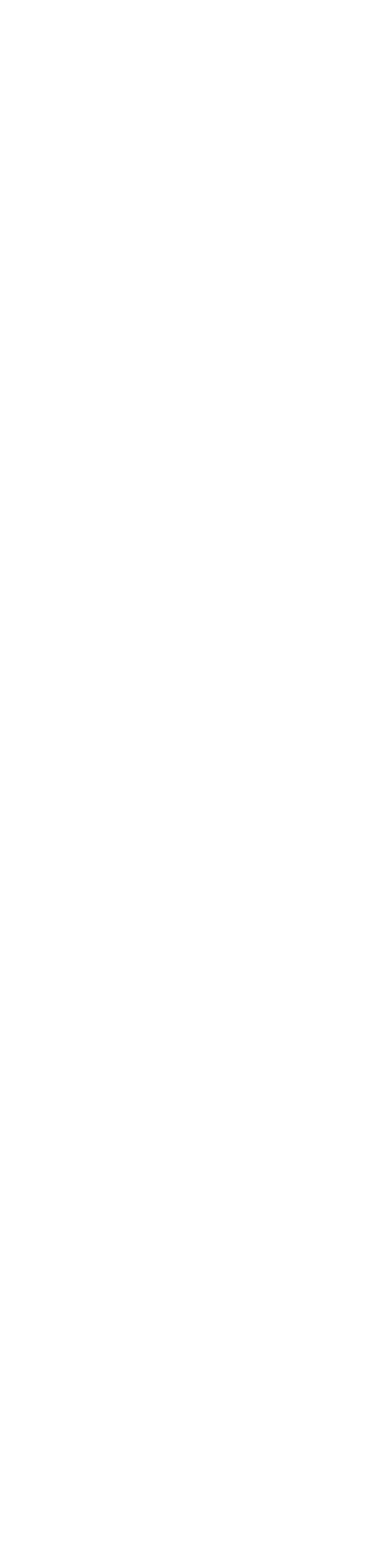
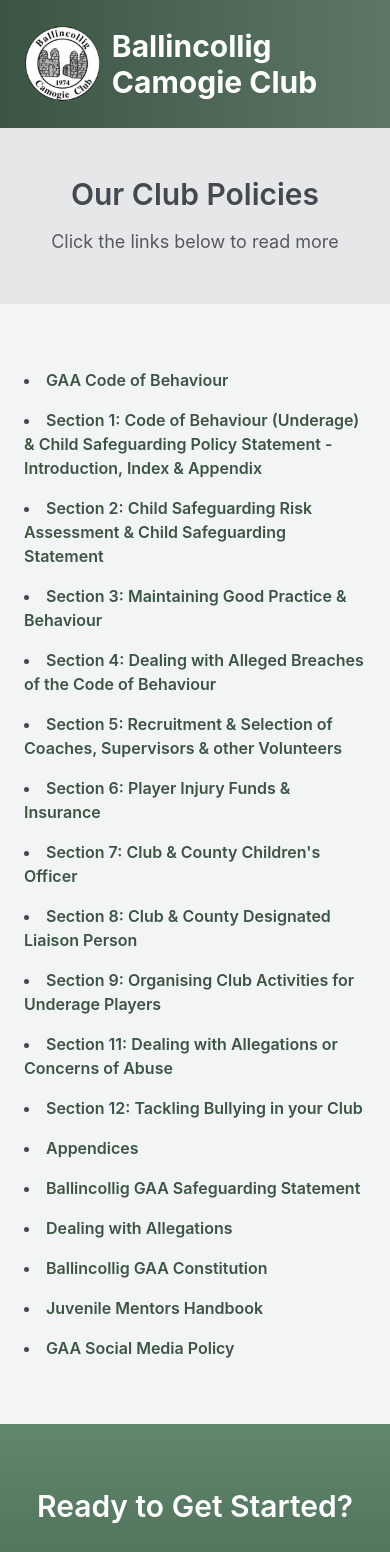
Before and after one commit to Ailbhe-Hickey/ccc, a React (Create React App) app: page /policies in a window 390 px wide. Before the commit this address had no page. Shown: the top 1552 px of the page. Before the commit the page ends 844 px from the top, so only its background shows below. Built offline with nearby package versions, Linux system fonts and the light colour scheme.

Commit message:
added policy and contacr page and mobile hamburger nav menu

```diff
--- a/src/App.tsx
+++ b/src/App.tsx
@@ -2,6 +2,7 @@
 import ContactPage from './pages/Contact';
 import HomePage from './pages/Home';
 import MinorPage from './pages/Minor';
+import PoliciesPage from './pages/policies';
 import ScrollToTop from "./scroll_to_top";
 
 
@@ -14,6 +15,7 @@
       <Route path="/" element={<HomePage />} />
       <Route path="/contact" element={<ContactPage />} />
       <Route path="/minor" element={<MinorPage />} />
+      <Route path="/policies" element={<PoliciesPage />} />
     </Routes>
     </>
   );
--- a/src/components/call_to_action.tsx
+++ b/src/components/call_to_action.tsx
@@ -1,14 +1,19 @@
+import { Link } from "react-router-dom";
+
 const CallToActionSection: React.FC = () => {
   return (
-    <section className="py-16 bg-gradient-to-t from-[#4d7359] to-[#9fcab0] text-white text-center">
+    <section className="py-16 bg-gradient-to-t from-[#3c5443] to-[#61876d] text-white text-center">
       <div className="max-w-7xl mx-auto px-6">
         <h2 className="text-3xl font-semibold mb-6">Ready to Get Started?</h2>
         <p className="text-lg mb-8">
           Whether you're looking to play, volunteer, or just support, there's a place for you here.
         </p>
-        <button className="px-8 py-3 rounded-full bg-[#454851] hover:bg-[#363940] transition font-bold">
-          Contact us today
-        </button>
+        <Link
+          to="/contact"
+          className="px-8 py-3 rounded-full bg-[#454851] hover:bg-[#363940] transition font-bold inline-block hover:underline"
+        >
+          Contact Us Today
+        </Link>
       </div>
     </section>
   );
--- /dev/null
+++ b/src/components/contact_details.tsx
@@ -0,0 +1,51 @@
+type ContactPerson = {
+  role: string;
+  name: string;
+  email: string;
+};
+
+type ContactDetailsProps = {
+  title: string;
+  subtitle: string;
+  contacts: ContactPerson[];
+};
+
+const ContactDetails: React.FC<ContactDetailsProps> = ({ title, subtitle, contacts }) => {
+  return (
+    <section className="w-full bg-gray-100">
+      {/* Header Section */}
+      <section className=" w-full py-12 bg-[#E6E7E8]">
+        <h2 className="text-center text-3xl font-semibold mb-4 text-[#454851]">
+          {title}
+        </h2>
+        <p className="text-center text-lg text-[#555863] mx-auto">{subtitle}</p>
+      </section>
+
+      {/* Contact List */}
+      <section className="max-w-4xl mx-auto px-6 py-16">
+        <ul className="list-disc list-inside space-y-6 text-[#454851]">
+          {contacts.map((contact, idx) => (
+            <li key={idx} className="font-semibold">
+              {contact.role}
+              <ul className="list-[circle] list-inside ml-6 font-normal">
+                <li>{contact.name}</li>
+                <ul className="list-[circle] list-inside ml-6">
+                  <li>
+                    <a
+                      href={`mailto:${contact.email}`}
+                      className="text-[#3c5443] hover:underline"
+                    >
+                      {contact.email}
+                    </a>
+                  </li>
+                </ul>
+              </ul>
+            </li>
+          ))}
+        </ul>
+      </section>
+    </section>
+  );
+};
+
+export default ContactDetails;
--- /dev/null
+++ b/src/components/nav.tsx
@@ -0,0 +1,47 @@
+import React from "react";
+import { Link } from "react-router-dom";
+
+type NavBarProps = {
+  navBackgroundSticky?: string;
+  navBackgroundDefault?: string;
+};
+
+const NavBar: React.FC<NavBarProps> = ({
+  navBackgroundSticky = "bg-gradient-to-r from-[#3c5443] to-[#5d7767]",
+  navBackgroundDefault = "bg-transparent",
+}) => {
+  const [isSticky, setSticky] = React.useState(false);
+
+  React.useEffect(() => {
+    const handleScroll = () => {
+      setSticky(window.scrollY > 0);
+    };
+    window.addEventListener("scroll", handleScroll);
+    return () => window.removeEventListener("scroll", handleScroll);
+  }, []);
+
+  return (
+    <nav
+            className={`sticky top-0 z-50 w-full transition-colors duration-300 ${
+              isSticky ? navBackgroundSticky : navBackgroundSticky
+            }`}
+          >
+            <div className="max-w-7xl mx-auto flex items-center justify-between p-6">
+              {/* Logo and site name */}
+              <Link to="/" className="flex items-center space-x-3">
+                <img src="/ccclogo.png" alt="Ballincollig Camogie Club Logo" className="h-20 w-auto" />
+                <span className="text-3xl font-bold text-white">Ballincollig Camogie Club</span>
+              </Link>
+
+              {/* Navigation links (only visible on medium+ screens) */}
+              <div className="space-x-8 hidden md:flex font-semibold text-white">
+                <a href="#features" className="hover:underline">News & Social Media</a>
+                <Link to="/policies" className="hover:underline">Policies</Link>
+                <Link to="/contact" className="hover:underline">Contact</Link>
+              </div>
+            </div>
+          </nav>
+  );
+};
+
+export default NavBar;
--- a/src/components/policy_links.tsx
+++ b/src/components/policy_links.tsx
@@ -1,41 +1,47 @@
 type Policy = {
   text: string;
-  linkText: string;
   linkUrl: string;
 };
 
 type PolicyListWithImageProps = {
   title: string;
+  subtitle?: string;
   items: Policy[];
-  imageSrc: string;
-  imageAlt?: string;
 };
 
 const PolicyListWithImage: React.FC<PolicyListWithImageProps> = ({
   title,
+  subtitle,
   items,
-  imageSrc,
-  imageAlt = "Policy related image",
 }) => {
   return (
-    <section className="w-full py-16 bg-[#E6E7E8]">
-      <section className="max-w-3xl mx-auto px-6 py-16 flex flex-col items-center text-center">
-        <h2 className="text-3xl font-semibold mb-8 text-[#454851]">{title}</h2>
-        <ul className="list-disc list-inside space-y-4 text-[#454851] text-left">
-          {items.map(({ text, linkText, linkUrl }, i) => (
+
+    <section className="w-full  bg-gray-100">
+
+      <section className=" w-full py-12 bg-[#E6E7E8]">
+        <h2 className="items-center text-center text-3xl font-semibold mb-4 text-[#454851]">{title}</h2>
+        <p className="items-center text-center text-lg  text-[#555863] mx-auto md:mx-0">{subtitle}</p>
+      </section>
+
+
+      <section className="max-w-4xl mx-auto px-6 py-16 flex flex-col items-center text-center">
+        <ul className="list-disc list-inside space-y-4 text-[#454851] text-left w-full md:w-full">
+          {items.map(({ text, linkUrl }, i) => (
             <li key={i}>
-              {text}{" "}
               <a
                 href={linkUrl}
+                target="_blank"
+                rel="noopener noreferrer"
                 className="text-[#3c5443] hover:underline font-semibold"
               >
-                {linkText}
+                {text}
               </a>
             </li>
           ))}
         </ul>
       </section>
 
+
     </section>
   );
 };
--- a/src/pages/Home.tsx
+++ b/src/pages/Home.tsx
@@ -2,7 +2,6 @@
 import CallToActionSection from "../components/call_to_action";
 import FeatureBox from "../components/grid_with_text";
 import HeroWithNav from "../components/hero_with_nav";
-import PolicyListWithImage from "../components/policy_links";
 import ImageSlideshow from "../components/slides";
 
 const slides = [
@@ -11,23 +10,6 @@
   { imageSrc: "/ella.jpg" },
 ];
 
-const policies = [
-  {
-    text: "All players must wear protective gear at all times",
-    linkText: "Read more",
-    linkUrl: "/policies/protective-gear",
-  },
-  {
-    text: "Respect for coaches, teammates, and opponents is mandatory",
-    linkText: "View full code of conduct",
-    linkUrl: "/policies/code-of-conduct",
-  },
-  {
-    text: "Weekly practice attendance is required unless excused",
-    linkText: "Learn about attendance policy",
-    linkUrl: "/policies/attendance",
-  },
-];
 
 
 
@@ -79,12 +61,6 @@
         </div>
       </section>
 
-        <PolicyListWithImage
-        title="Our Club Policies"
-        items={policies}
-        imageSrc="/policy.png"
-        imageAlt="Club policies"
-      />
 
       <ImageSlideshow
           slides={slides}
--- /dev/null
+++ b/src/pages/policies.tsx
@@ -0,0 +1,101 @@
+import CallToActionSection from "../components/call_to_action";
+import NavBar from "../components/nav";
+import PolicyListWithImage from "../components/policy_links";
+
+const policies = [
+  {
+    text: "GAA Code of Behaviour",
+    linkUrl: "https://www.gaa.ie/api/pdfs/image/upload/gaacodeofbehaviour.pdf",
+  },
+  {
+    text: "Section 1: Code of Behaviour (Underage) & Child Safeguarding Policy Statement\n - Introduction, Index & Appendix",
+    linkUrl: "https://example.com/gaa-section-1.pdf",
+  },
+  {
+    text: "Section 2: Child Safeguarding Risk Assessment & Child Safeguarding Statement",
+    linkUrl: "https://example.com/gaa-section-2.pdf",
+  },
+  {
+    text: "Section 3: Maintaining Good Practice & Behaviour",
+    linkUrl: "https://example.com/gaa-section-3.pdf",
+  },
+  {
+    text: "Section 4: Dealing with Alleged Breaches of the Code of Behaviour",
+    linkUrl: "https://example.com/gaa-section-4.pdf",
+  },
+  {
+    text: "Section 5: Recruitment & Selection of Coaches, Supervisors & other Volunteers",
+    linkUrl: "https://example.com/gaa-section-5.pdf",
+  },
+  {
+    text: "Section 6: Player Injury Funds & Insurance",
+    linkUrl: "https://example.com/gaa-section-6.pdf",
+  },
+  {
+    text: "Section 7: Club & County Children's Officer",
+    linkUrl: "https://example.com/gaa-section-7.pdf",
+  },
+  {
+    text: "Section 8: Club & County Designated Liaison Person",
+    linkUrl: "https://example.com/gaa-section-8.pdf",
+  },
+  {
+    text: "Section 9: Organising Club Activities for Underage Players",
+    linkUrl: "https://example.com/gaa-section-9.pdf",
+  },
+  {
+    text: "Section 11: Dealing with Allegations or Concerns of Abuse",
+    linkUrl: "https://example.com/gaa-section-11.pdf",
+  },
+  {
+    text: "Section 12: Tackling Bullying in your Club",
+    linkUrl: "https://example.com/gaa-section-12.pdf",
+  },
+  {
+    text: "Appendices",
+    linkUrl: "https://example.com/gaa-appendices.pdf",
+  },
+  {
+    text: "Ballincollig GAA Safeguarding Statement",
+    linkUrl: "https://example.com/ballincollig-safeguarding.pdf",
+  },
+  {
+    text: "Dealing with Allegations",
+    linkUrl: "https://example.com/ballincollig-allegations.pdf",
+  },
+  {
+    text: "Ballincollig GAA Constitution",
+    linkUrl: "https://example.com/ballincollig-constitution.pdf",
+  },
+  {
+    text: "Juvenile Mentors Handbook",
+    linkUrl: "https://example.com/mentors-handbook.pdf",
+  },
+  {
+    text: "GAA Social Media Policy",
+    linkUrl: "https://example.com/social-media-policy.pdf",
+  },
+];
+
+const PoliciesPage: React.FC = () => {
+  return (
+    <>
+      <NavBar
+
+      />
+
+
+
+        <PolicyListWithImage
+        title="Our Club Policies"
+        subtitle="Click the links below to read more"
+        items={policies}
+      />
+
+      <CallToActionSection />
+    </>
+  );
+};
+
+
+export default PoliciesPage;
```
Also changed, not shown: src/components/hero_with_nav.tsx (+74 -28 lines), src/pages/Contact.tsx (+37 -34 lines).
